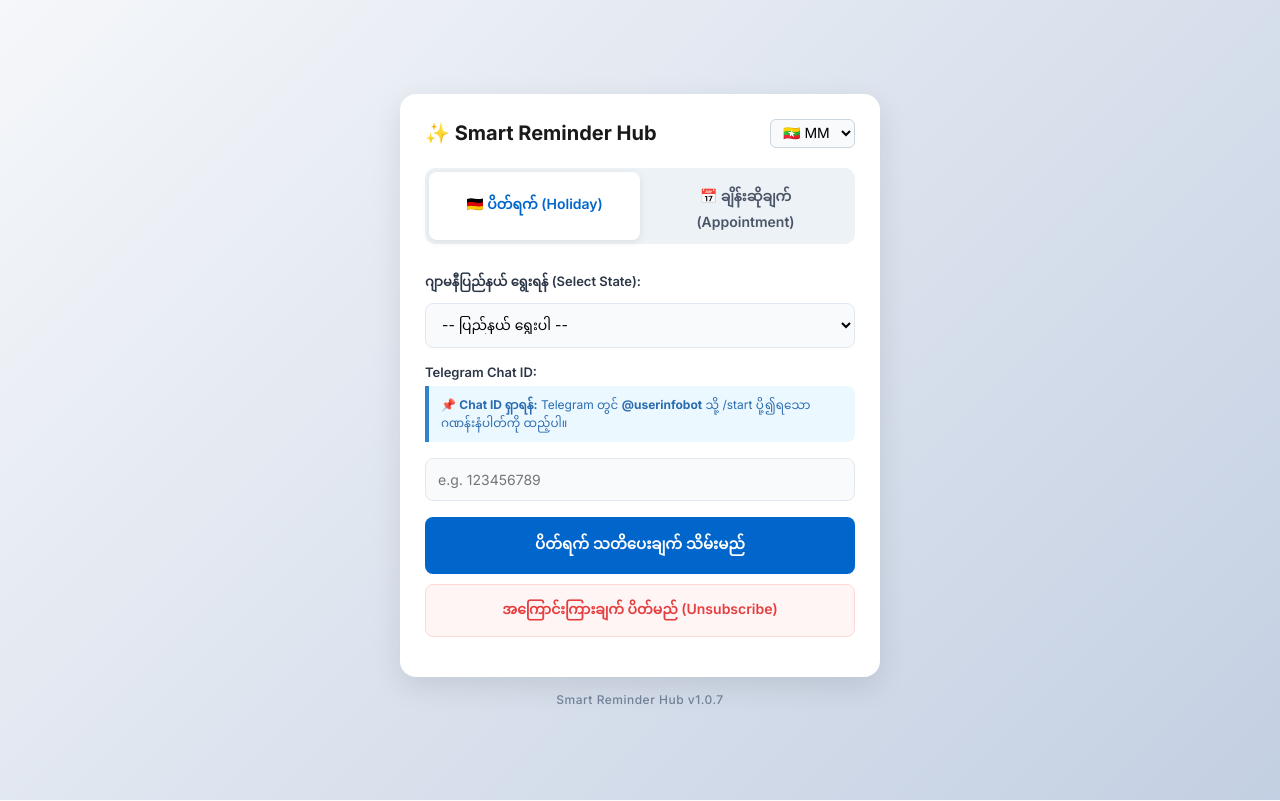
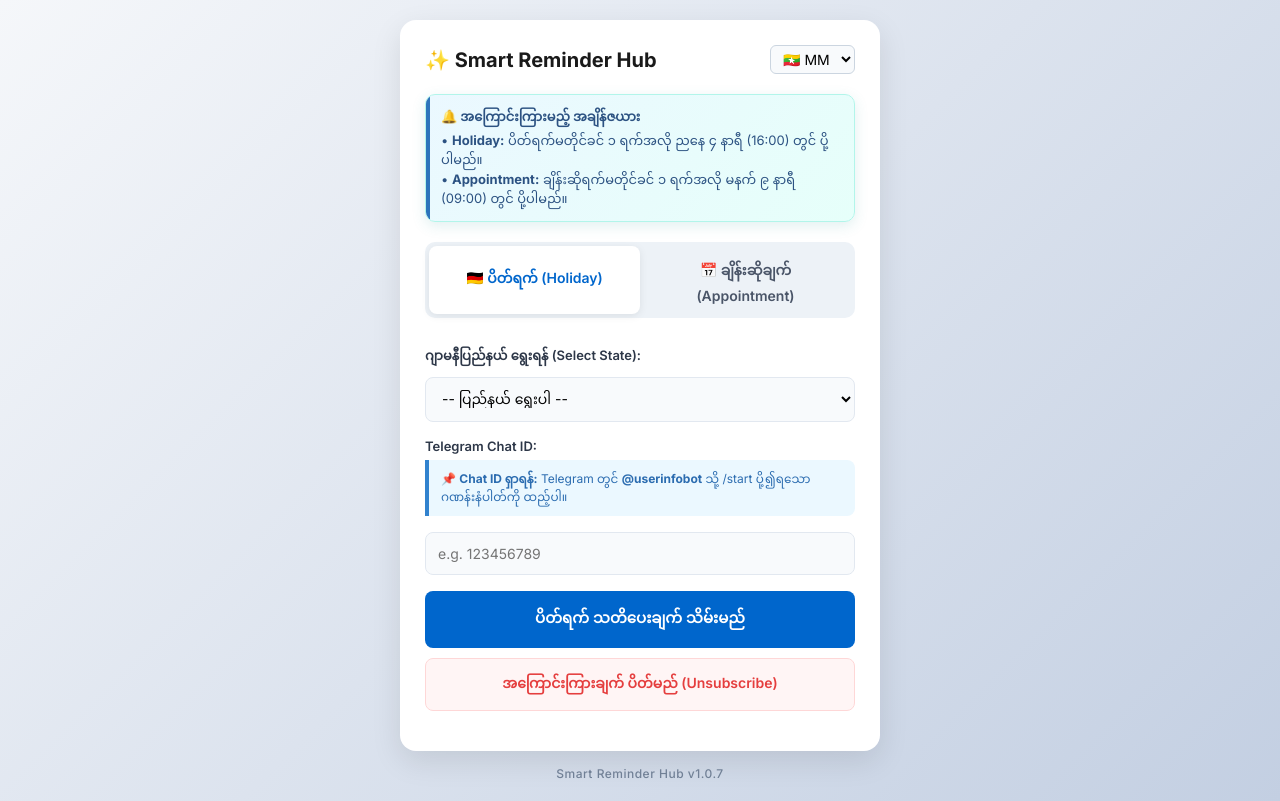
Before and after one commit to myokyawthusoe/germany-holiday-bot, a Flask app: page / in a window 1280 px wide. Run offline with Flask 3, Linux system fonts and the light colour scheme.

Commit message:
Update index.html

```diff
--- a/templates/index.html
+++ b/templates/index.html
@@ -14,7 +14,7 @@
         .header-box { display: flex; justify-content: space-between; align-items: center; margin-bottom: 20px; }
         h2 { color: #1a1a1a; font-size: 20px; font-weight: 700; }
 
-        /* Compact Language Flag Dropdown Styling */
+        /* Compact Language Flag Dropdown */
         .lang-select {
             width: auto !important;
             padding: 4px 8px !important;
@@ -27,6 +27,57 @@
             outline: none;
         }
         .lang-select:focus { border-color: #0066cc; box-shadow: 0 0 0 2px rgba(0,102,204,0.1); }
+
+        /* Animated Notice Card Styling */
+        .notice-card {
+            background: linear-gradient(135deg, #ebf8ff 0%, #e6fffa 100%);
+            border: 1px solid #b2f5ea;
+            border-radius: 10px;
+            padding: 12px 15px;
+            margin-bottom: 20px;
+            font-size: 13px;
+            color: #2c5282;
+            line-height: 1.5;
+            position: relative;
+            overflow: hidden;
+            animation: pulseGlow 3s infinite alternate, slideInDown 0.6s ease;
+            box-shadow: 0 4px 12px rgba(0, 102, 204, 0.08);
+        }
+
+        .notice-card::before {
+            content: '';
+            position: absolute;
+            left: 0;
+            top: 0;
+            height: 100%;
+            width: 4px;
+            background: #319795;
+            animation: colorShift 5s infinite alternate;
+        }
+
+        @keyframes slideInDown {
+            from { opacity: 0; transform: translateY(-10px); }
+            to { opacity: 1; transform: translateY(0); }
+        }
+
+        @keyframes pulseGlow {
+            0% { box-shadow: 0 4px 12px rgba(49, 151, 149, 0.1); }
+            100% { box-shadow: 0 4px 18px rgba(49, 151, 149, 0.25); }
+        }
+
+        @keyframes colorShift {
+            0% { background: #319795; }
+            50% { background: #3182ce; }
+            100% { background: #2b6cb0; }
+        }
+
+        .notice-title {
+            font-weight: 700;
+            margin-bottom: 4px;
+            display: flex;
+            align-items: center;
+            gap: 6px;
+        }
 
         /* Tab Switcher Styling */
         .tab-container { display: flex; background: #edf2f7; border-radius: 10px; padding: 4px; margin-bottom: 25px; }
@@ -68,6 +119,15 @@
                 <option value="de">🇩🇪 DE</option>
                 <option value="my" selected>🇲🇲 MM</option>
             </select>
+        </div>
+
+        <!-- Animated Notice Card -->
+        <div class="notice-card" id="noticeCardBox">
+            <div class="notice-title" id="noticeTitle">🔔 အကြောင်းကြားမည့် အချိန်ဇယား</div>
+            <div id="noticeDesc">
+                • <b>Holiday:</b> ပိတ်ရက်မတိုင်ခင် ၁ ရက်အလို ညနေ ၄ နာရီ (16:00) တွင် ပို့ပါမည်။<br>
+                • <b>Appointment:</b> ချိန်းဆိုရက်မတိုင်ခင် ၁ ရက်အလို မနက် ၉ နာရီ (09:00) တွင် ပို့ပါမည်။
+            </div>
         </div>
 
         <!-- Tab Navigation Buttons -->
@@ -157,6 +217,8 @@
         const translations = {
             en: {
                 uiTitle: "✨ Smart Reminder Hub",
+                noticeTitle: "🔔 Notification Schedule",
+                noticeDesc: "• <b>Holiday:</b> Sent 1 day before at 4:00 PM (16:00).<br>• <b>Appointment:</b> Sent 1 day before at 9:00 AM (09:00).",
                 tabHoliday: "🇩🇪 Holiday",
                 tabAppt: "📅 Appointment",
                 lblState: "Select your German State:",
@@ -179,6 +241,8 @@
             },
             de: {
                 uiTitle: "✨ Smart Reminder Hub",
+                noticeTitle: "🔔 Benachrichtigungsplan",
+                noticeDesc: "• <b>Feiertag:</b> 1 Tag vorher um 16:00 Uhr gesendet.<br>• <b>Termin:</b> 1 Tag vorher um 09:00 Uhr gesendet.",
                 tabHoliday: "🇩🇪 Feiertage",
                 tabAppt: "📅 Termine",
                 lblState: "Bundesland auswählen:",
@@ -201,6 +265,8 @@
             },
             my: {
                 uiTitle: "✨ Smart Reminder Hub",
+                noticeTitle: "🔔 အကြောင်းကြားမည့် အချိန်ဇယား",
+                noticeDesc: "• <b>Holiday:</b> ပိတ်ရက်မတိုင်ခင် ၁ ရက်အလို ညနေ ၄ နာရီ (16:00) တွင် ပို့ပါမည်။<br>• <b>Appointment:</b> ချိန်းဆိုရက်မတိုင်ခင် ၁ ရက်အလို မနက် ၉ နာရီ (09:00) တွင် ပို့ပါမည်။",
                 tabHoliday: "🇩🇪 ပိတ်ရက် (Holiday)",
                 tabAppt: "📅 ချိန်းဆိုချက် (Appointment)",
                 lblState: "ဂျာမနီပြည်နယ် ရွေးရန် (Select State):",
@@ -209,7 +275,7 @@
                 infoApptChatId: "📌 Telegram တွင် <b>@userinfobot</b> သို့ <code>/start</code> ပို့၍ရသော ဂဏန်းနံပါတ်ကို ထည့်ပါ။",
                 lblApptDate: "ချိန်းဆိုသည့်ရက် (Date):",
                 lblApptTime: "ချိန်းဆိုသည့် အချိန် (Time - 24H):",
-                optChooseTime: "-- အချိန် ရွေးပါ --",
+                optChooseTime: "-- အချိန် ရွေးချယ်ပါ --",
                 lblApptText: "ချိန်းဆိုချက် အသေးစိတ် (Details):",
                 apptPlaceholder: "ဥပမာ - ဒေါက်တာပြရန်၊ အစိုးရရုံးသွားရန်၊ အင်တာဗျူးသွားရန် ...",
                 btnSaveHoliday: "ပိတ်ရက် သတိပေးချက် သိမ်းမည်",
@@ -230,6 +296,8 @@
             const t = translations[lang];
 
             document.getElementById('uiTitle').innerHTML = t.uiTitle;
+            document.getElementById('noticeTitle').innerHTML = t.noticeTitle;
+            document.getElementById('noticeDesc').innerHTML = t.noticeDesc;
             document.getElementById('tabHoliday').innerText = t.tabHoliday;
             document.getElementById('tabAppt').innerText = t.tabAppt;
             document.getElementById('lblState').innerText = t.lblState;
@@ -291,7 +359,7 @@
             const chatId = document.getElementById('apptChatId').value;
             const date = document.getElementById('apptDate').value;
             const time = document.getElementById('apptTime').value;
-            const text = document.getElementById('apptText' ).value;
+            const text = document.getElementById('apptText').value;
 
             const res = await fetch('/save_appointment', {
                 method: 'POST',
```
